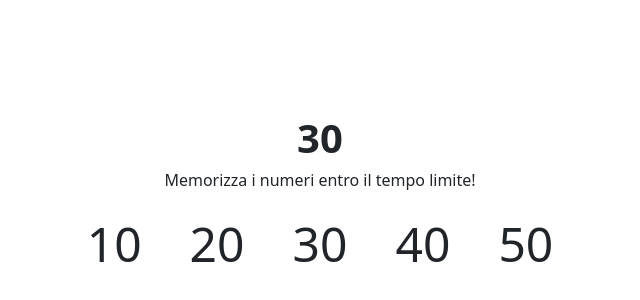
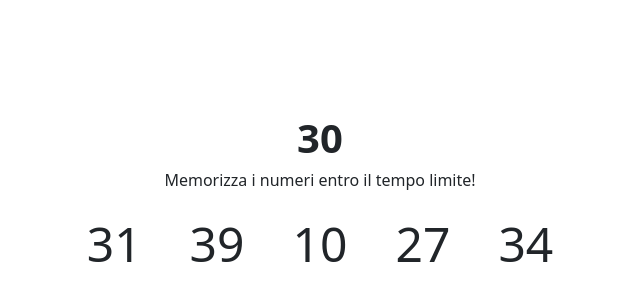
Before and after one commit to lorenzosalti/js-simon, a plain HTML site: page index.html in a window 1280 px wide. Shown: the part 198-498 px from the top of the page, without its empty margins (320-960 px from the left). Drawn offline with nearby package versions, Linux system fonts and the light colour scheme.

Commit message:
feat: random numbers visualization

```diff
--- a/index.html
+++ b/index.html
@@ -23,11 +23,11 @@
 
     <!-- Numbers -->
     <ul id="numbers-list" class="d-flex gap-5 list-unstyled">
-      <li>10</li>
+      <!-- <li>10</li>
       <li>20</li>
       <li>30</li>
       <li>40</li>
-      <li>50</li>
+      <li>50</li> -->
     </ul>
 
     <!-- Form -->
--- a/js/script.js
+++ b/js/script.js
@@ -1,6 +1,10 @@
+// variabili creazione numeri
 const randoms = [];
 const minNumber = 1;
 const maxNumber = 50;
+
+// variabili elementi html
+const numbersListElement = document.getElementById('numbers-list');
 
 
 
@@ -9,6 +13,8 @@ for (i = 0; i < 5; i++) {
   const currentNumber = getRandom(minNumber, maxNumber);
   randoms.push(currentNumber);
   console.log(currentNumber);
+
+  numbersListElement.innerHTML += `<li>${currentNumber}</li>`;
 }
 
 console.log(randoms);
```
